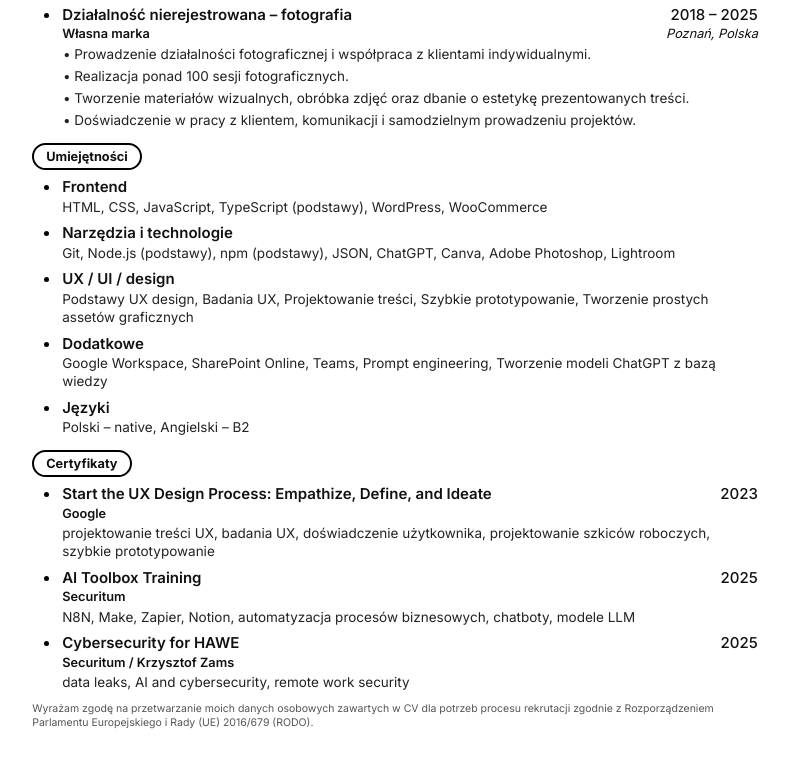
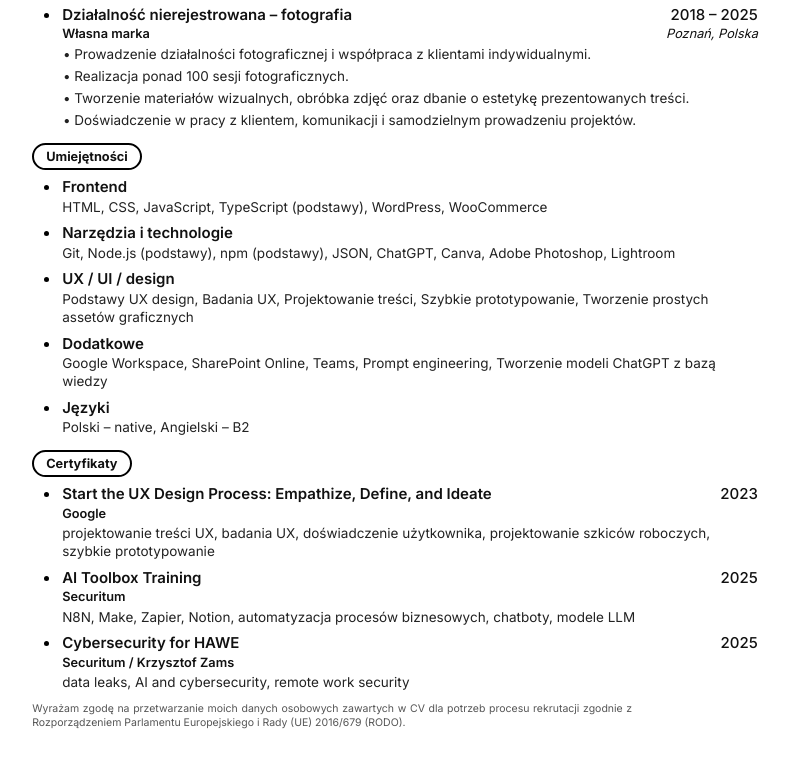
Before and after one commit to EwaKoperRozek/cv_role_matcher, a plain HTML site: page index.html in a window 1280 px wide. Shown: the part 1230-1994 px from the top of the page, without its empty margins (245-1035 px from the left). Drawn offline with Linux system fonts and the light colour scheme.

Commit message:
Add max-width and text-align to .rodo class

```diff
--- a/resume.css
+++ b/resume.css
@@ -193,6 +193,8 @@ ul li::before{
 
 .rodo {
   margin-top:0.7rem;
+  max-width:600px;
+  text-align: justify;
 }
 
 .cv-entry-byline,
```
